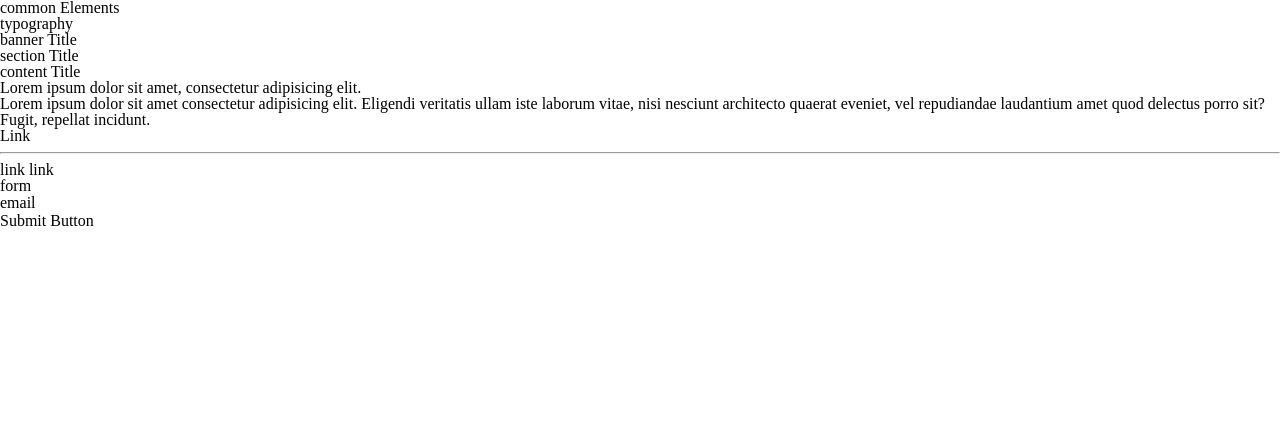
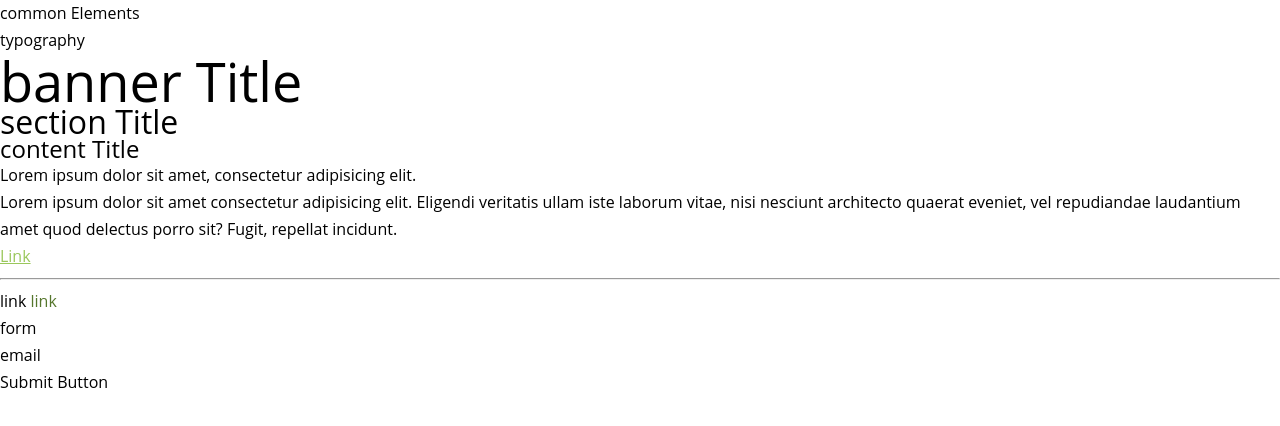
Before and after one commit to Kim-Se-Eun/acme-p, a plain HTML site: page common.html in a window 1280 px wide. Drawn offline with Linux system fonts and the light colour scheme.

Commit message:
폰트위계

```diff
--- a/css/common.css
+++ b/css/common.css
@@ -1,9 +1,13 @@
 @import url('normalize.css');
 @import url('reset.css');
 
-root {
+:root {
+  /* Layout */
+  --base-unit:27px;
+  --container:1272px;
+
   /* Color styles */
-  --body--ff:"Open Sans", sans-serif;
+
   --light-gray: rgba(235, 235, 235, 1);
   --medium-gray: rgba(168, 168, 168, 1);
   --black: rgba(44, 44, 44, 1);
@@ -13,15 +17,41 @@ root {
   --white: rgba(255, 255, 255, 1);
 
   /* Text-size styles */
-  --banner--tt: 54px;
-  --section--tt: 32px;
-  --content--tt: 24px;
+  --body--ff:"Open Sans", sans-serif;
   --body: 16px;
-  --body--link: 16px;
-  --section--desc: 18px;
+  --banner--tt: calc(var(--base-unit) * 2);
+  --section--tt: calc(var(--body) * 2);
+  --content--tt: calc(var(--body) * 1.5);
+  --body--link: var(--body);
+  --section--desc: calc(var(--body) * 1.125);
+}
 
+/* typography */
+body{
+  /*
+  font-family: var(--body--ff);
+  font-size: var(--body);
+  line-height:var(--base-unit);
+  */
+  font: var(--body)/var(--base-unit) var(--body--ff);
 }
-/*  typography  */
-body{
-  font-family: var(--body--ff);
+.banner_tt{
+  font-size: var(--banner--tt); /* 54px */
+  line-height:var(--banner--tt);/* 54px */
 }
+.section_tt{
+  font-size: var(--section--tt);
+}
+.content_tt{
+  font-size: var(--content--tt);
+}
+.link{
+  text-decoration:underline;
+}
+/* colors */
+.primary{
+  color: var(--primary);
+}
+.secondary{
+  color: var(--secondary);
+}
```
